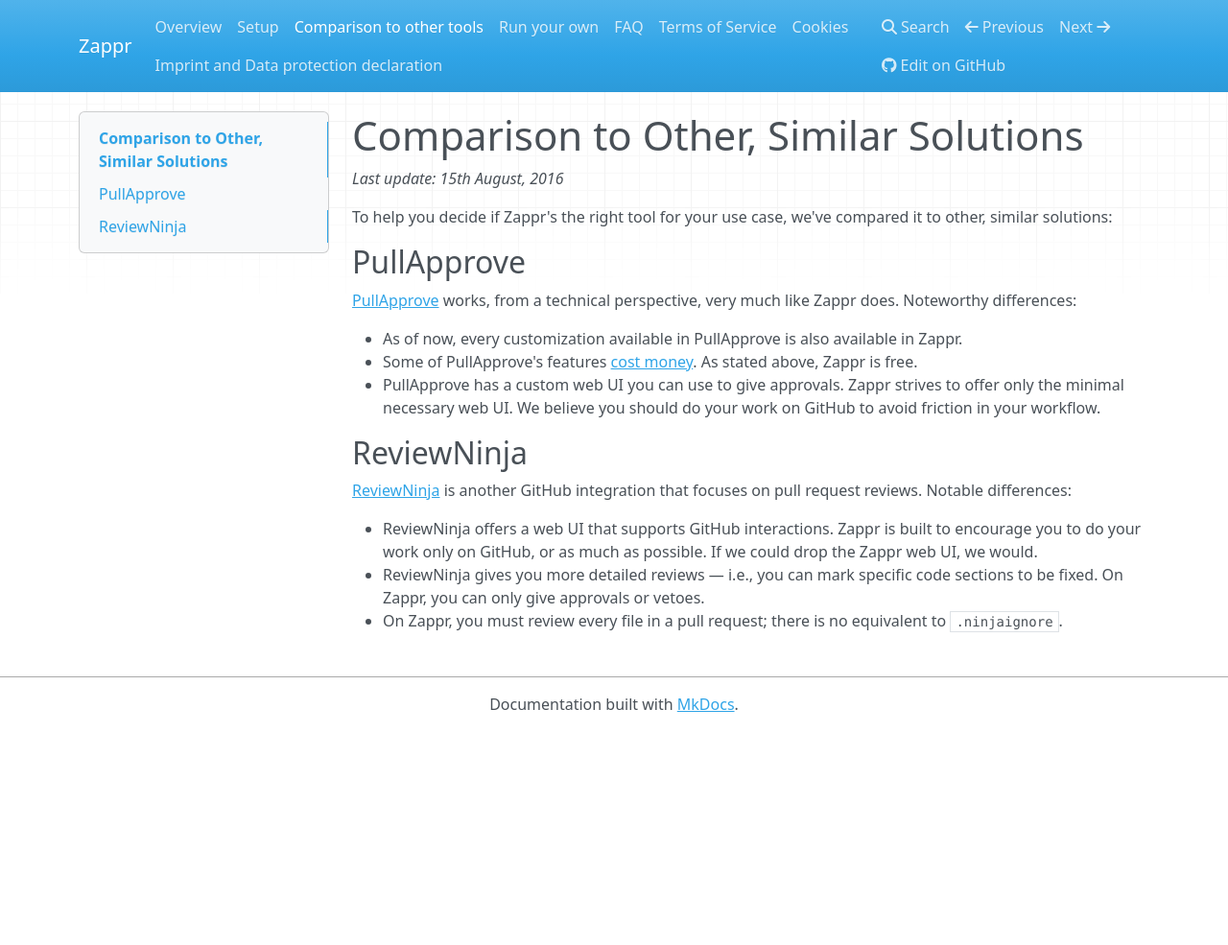
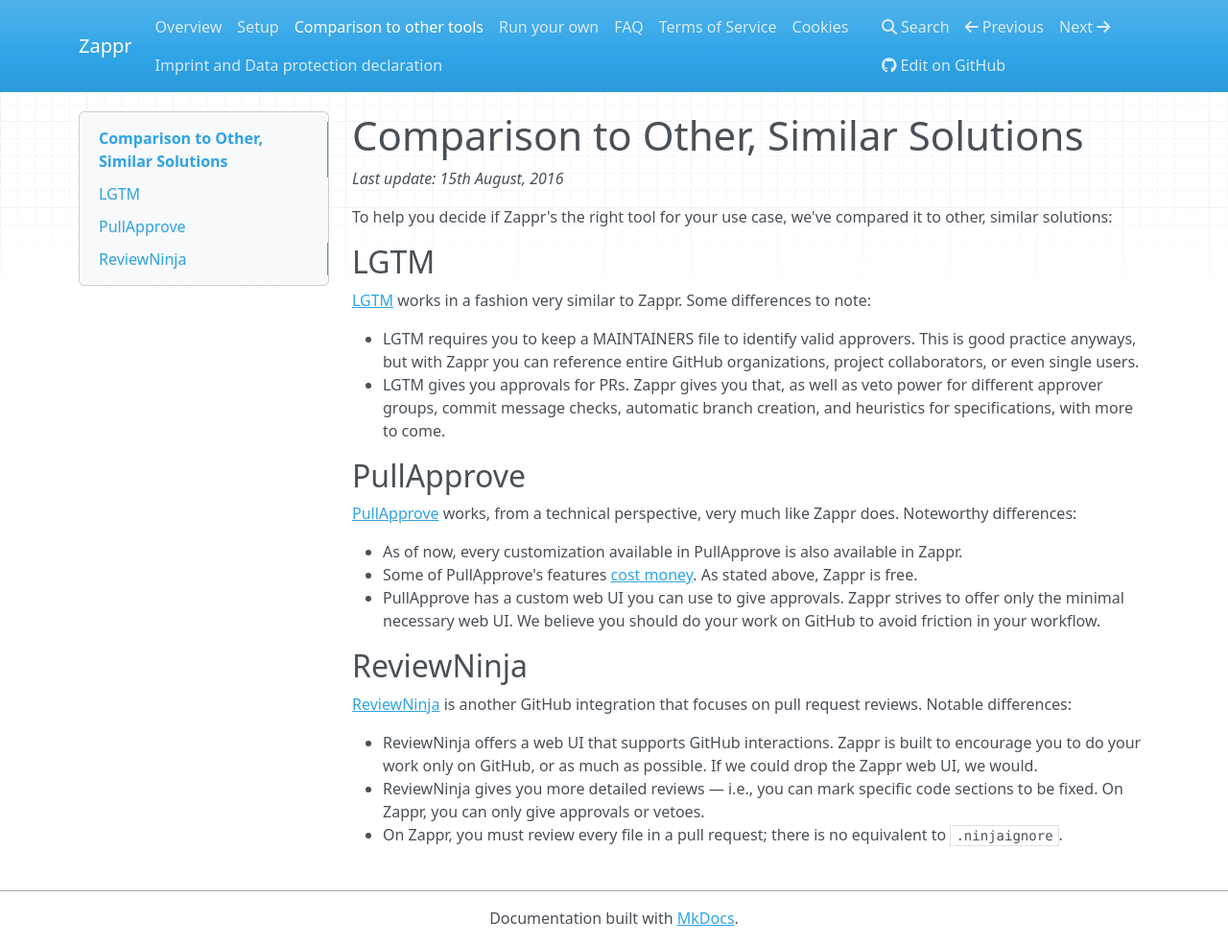
Before and after one commit to zalando/zappr, an MkDocs documentation site: the page built from docs/competitors.md, in a window 1280 px wide and 985 px high. Shown: the whole window at 96% size. Built offline with MkDocs 1.6.1, drawn with Linux system fonts in a browser that asks for light colours; nearby versions of some CDN libraries; old or Windows-style settings are respelled for this version of MkDocs.

Commit message:
#471 only remove licensing fee from lgtm

```diff
--- a/docs/competitors.md
+++ b/docs/competitors.md
@@ -3,6 +3,13 @@
 *Last update: 15th August, 2016*
 
 To help you decide if Zappr's the right tool for your use case, we've compared it to other, similar solutions:
+
+## LGTM
+
+[LGTM](https://lgtm.co/docs/overview/) works in a fashion very similar to Zappr. Some differences to note:
+
+ * LGTM requires you to keep a MAINTAINERS file to identify valid approvers. This is good practice anyways, but with Zappr you can reference entire GitHub organizations, project collaborators, or even single users.
+ * LGTM gives you approvals for PRs. Zappr gives you that, as well as veto power for different approver groups, commit message checks, automatic branch creation, and heuristics for specifications, with more to come.
 
 ## PullApprove
 
```
